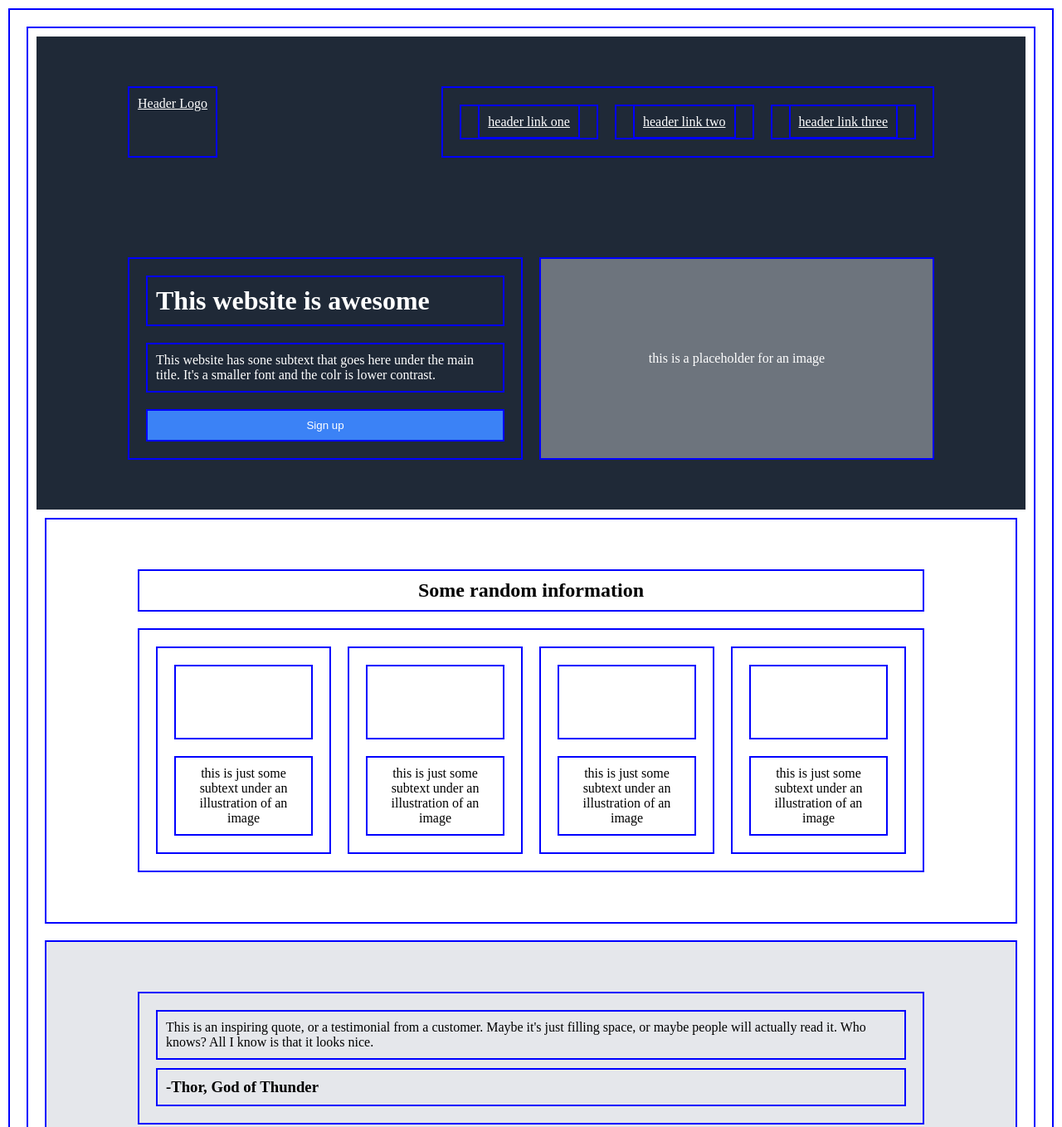
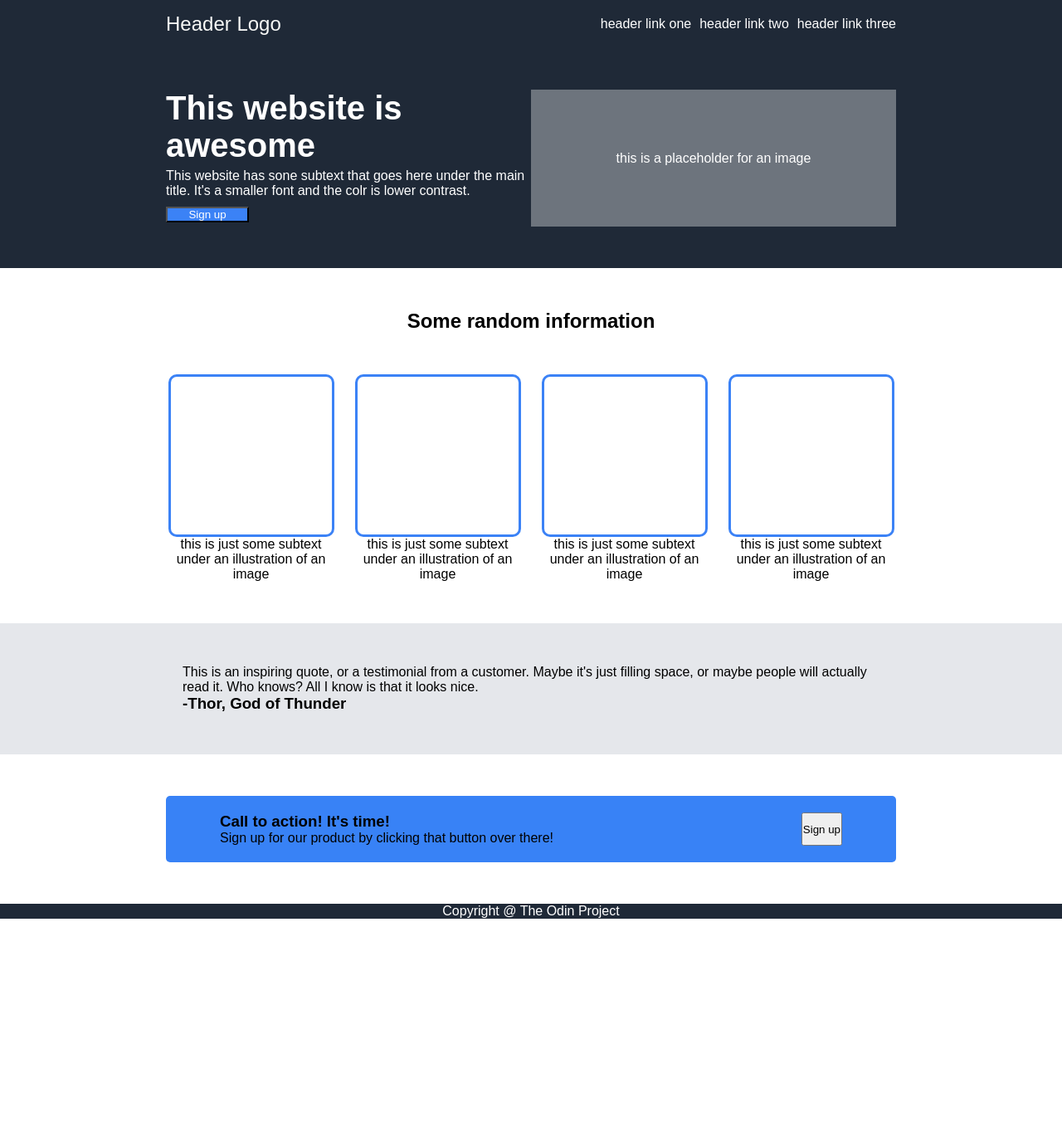
Before and after one commit to TaylorCasse/odin-landing-page, a plain HTML site: page index.html in a window 1280 px wide. Shown: the top 1358 px of the page at 83% size. After the commit the page ends 1107 px from the top, so only its background shows below. Drawn offline with Linux system fonts and the light colour scheme.

Commit message:
Updated CSS

```diff
--- a/index.html
+++ b/index.html
@@ -8,8 +8,8 @@
     <link rel="stylesheet" href="./style.css">
 </head>
 <body>
-    <div class="header done">
-        <a href="#">Header Logo</a>
+    <div class="header">
+        <a href="#" id="header-logo">Header Logo</a>
         <ul>
             <li><a href="#">header link one</a></li>
             <li><a href="#">header link two</a></li>
@@ -17,7 +17,7 @@
         </ul>
     </div>
 
-    <div class="main-1 done">
+    <div class="main-1">
         <div>
             <h1>This website is awesome</h1>
             <p>This website has sone subtext that goes here under the main title. It's a smaller font and the colr is lower contrast.</p>
@@ -60,9 +60,17 @@
     </div>
 
     <div class="main-4">
-
+        <div class="blue-background">
+            <div>
+                <h3>Call to action! It's time!</h3>
+                <p>Sign up for our product by clicking that button over there!</p>
+            </div>
+            <button>Sign up</button>
+        </div>
     </div>
-    <div class="footer"></div>
+    <div class="footer">
+        <p>Copyright @ The Odin Project</p>
+    </div>
 
 </body>
 </html>
--- a/style.css
+++ b/style.css
@@ -1,26 +1,22 @@
 /* General */
 * {
     box-sizing: border-box;
-    margin: 10px;
-    padding: 10px;
-    border: blue 2px solid;
+    margin: 0px;
+    padding: 0px;
+    /* border: blue 2px solid; */
+    font-family: Arial, Helvetica, sans-serif;
 }
 
-.done {
-    margin: 0;
-    padding: 0;
-    border: none;
-}
 
 body {
     display: flex;
     flex-direction: column;
 }
 
-.header, .main-1, .main-2, .main-3, .main-4 {
+.main-1, .main-2, .main-3, .main-4 {
     display: flex;
     flex: auto;
-    padding: 50px 100px;
+    padding: 50px 200px;
 
 }
 
@@ -28,22 +24,37 @@ body {
     background: #1F2937;
 }
 
-
-
+a {
+    text-decoration: none;
+}
 
 /* Header Style */
 .header {
     display: flex;
+    flex: auto;
     justify-content: space-between;
+    padding: 10px 200px;
 }
 
 .header ul {
     display: flex;
     list-style: none;
+
+    margin: 10px 0px;
+    gap: 10px;
+
 }
 
-.header *, .main-1 * {
+.header *, .main-1 *, .footer * {
     color: white;
+
+}
+
+#header-logo {
+    display: flex;
+    font-size: 24px;
+    color: #F9FAF8;
+    align-items: center;
 }
 
 /* Main Segment Style */
@@ -53,10 +64,21 @@ body {
     display: flex;
     flex-direction: column;
     flex: 1;
+    /* padding: 10px 0px; */
+}
+
+.main-1 div * {
+    margin: 5px 0px;
+}
+.main-1 div h1 {
+    font-size: 40px;
+    font-weight: 800;
+    margin: 0;
 }
 
 .main-1 div button {
     background: #3b82f6;
+    width: 100px;
 }
 
 #image-placeholder {
@@ -68,10 +90,13 @@ body {
 /* Main 2 */
 .main-2 {
     flex-direction: column;
+
 }
 
 .main-2 h2 {
     text-align: center;
+    margin-bottom: 50px;
+
 }
 
 .box-container {
@@ -79,12 +104,13 @@ body {
     justify-content: space-around;
     flex-wrap: wrap;
     flex: auto;
+    gap: 20px;
 }
 
 .box-main {
     height: 250px;
     width: 200px;
-    flex: auto;
+    /* flex: 1; */
     display: flex;
     flex-direction: column;
     /* display: flex;
@@ -95,8 +121,11 @@ body {
 }
 
 .box-child {
-    height: 200px;
+    /* height: 200px; */
+    width: 200px;
     flex: 1 1 auto;
+    border: 3px #3b82f6 solid;
+    border-radius: 10px;
 }
 
 .box-subtext {
@@ -106,5 +135,30 @@ body {
 /* Main 3 */
 .main-3 {
     background: #e5e7eb;
-    /* font-family: ; */
+    /* padding-left: 20px; */
 }
+
+.main-3 p, .main-3 h3 {
+    padding: 0 20px;
+}
+
+/* Main 4 */
+.main-4 {
+
+}
+
+.blue-background {
+    background: #3882F6;
+    flex: auto;
+    border-radius: 5px;
+    display: flex;
+    padding: 20px 65px;
+    justify-content: space-between;
+
+}
+
+/* Footer */
+.footer {
+    display: flex;
+    justify-content: center;
+}
```
